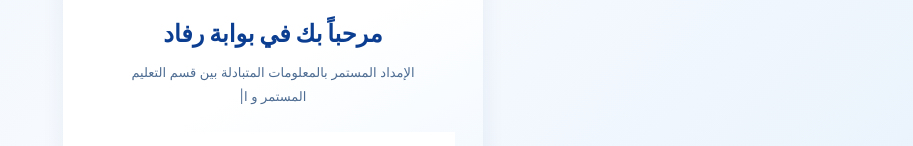
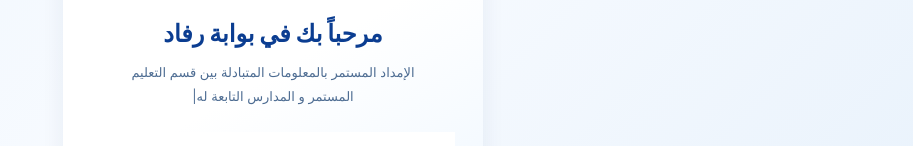
Before and after one commit to traningnajranedu-glitch/najran-payroll-system, a Next.js app: page / in a window 1280 px wide. Shown: the part 395-541 px from the top of the page, without its empty margins (367-1280 px from the left). Built offline with nearby package versions, Linux system fonts and the light colour scheme.

Commit message:
Keep complete Arabic slogan visible to prevent letter overlap

```diff
--- a/app/page.tsx
+++ b/app/page.tsx
@@ -42,7 +42,7 @@ export default function Home(){
       <div className="relative z-10 self-start text-right text-[#008c83] font-extrabold text-xs leading-5"><span className="block tracking-[.18em] text-base">وزارة التعليم</span><span className="block text-[9px] font-medium text-slate-500">Ministry of Education</span></div>
       <div className="rifad-logo-stage relative z-10 mt-3" aria-label="شعار بوابة رفاد"><div className="rifad-logo-halo" aria-hidden="true"/><span className="rifad-logo-spark rifad-logo-spark-one" aria-hidden="true"/><span className="rifad-logo-spark rifad-logo-spark-two" aria-hidden="true"/><span className="rifad-logo-spark rifad-logo-spark-three" aria-hidden="true"/><div className="rifad-logo-tiles" aria-hidden="true"><i/><i/><i/><i/></div><img src="/portal-brand.png.png?v=rifad-official-20261021" alt="شعار بوابة رفاد" className="rifad-logo-image relative z-10 w-full h-full object-contain"/><div className="rifad-animated-word" aria-hidden="true">{[..."RIFAD"].map((letter,index)=><span key={index} style={{animationDelay:`${index*.42}s`}}>{letter}</span>)}</div></div>
       <h1 className="relative z-10 text-[clamp(20px,5vw,24px)] leading-[1.5] font-black text-[#0b3d91] mt-3">مرحباً بك في بوابة رفاد</h1>
-      <p className="relative z-10 text-[#4d6c92] text-[clamp(12px,3.2vw,13px)] leading-6 mt-2 max-w-[310px]"><span className="rifad-slogan" aria-label={slogan}><span aria-hidden="true">{slogan.slice(0,visibleChars)}</span><span className="rifad-slogan-cursor" aria-hidden="true">|</span></span></p>
+      <p className="relative z-10 text-[#4d6c92] text-[clamp(12px,3.2vw,13px)] leading-6 mt-2 max-w-[310px]"><span className="rifad-slogan" aria-label={slogan}><span aria-hidden="true">{slogan}</span><span className="rifad-slogan-cursor" aria-hidden="true">|</span></span></p>
       <form onSubmit={login} className="rifad-login-form relative z-10 w-full space-y-3 mt-6 text-right">
         <label className="relative block"><span className="sr-only">اسم المستخدم</span><input value={username} onChange={e=>setUsername(e.target.value)} required className="w-full h-12 rounded-xl border border-[#d9e5f4] bg-white px-4 pr-11 text-sm text-[#123b70] placeholder:text-[#7290b3]" placeholder="اسم المستخدم" autoComplete="username"/><School size={18} aria-hidden="true" className="absolute right-4 top-[15px] text-[#6f8aaa]"/></label>
         <label className="relative block"><span className="sr-only">كلمة المرور</span><input type="password" value={password} onChange={e=>setPassword(e.target.value)} required className="w-full h-12 rounded-xl border border-[#d9e5f4] bg-white px-4 pr-11 text-sm text-[#123b70] placeholder:text-[#7290b3]" placeholder="كلمة المرور" autoComplete="current-password"/><LockKeyhole size={18} aria-hidden="true" className="absolute right-4 top-[15px] text-[#6f8aaa]"/></label>
```
